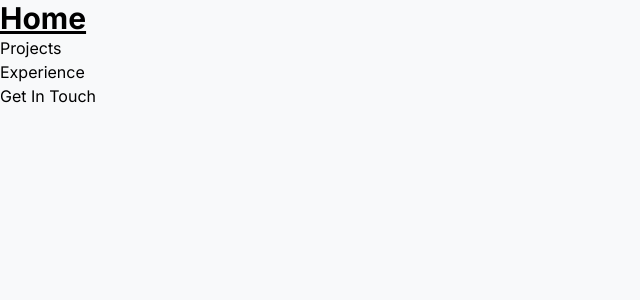
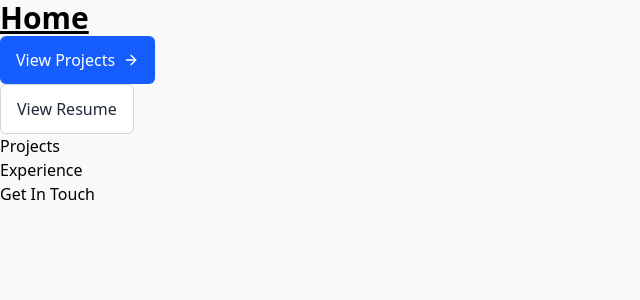
Before and after one commit to gabrielg2020/portfolio, a Svelte app in the folder frontend/: page / in a window 1280 px wide. Shown: the top 300 px of the page, without its empty margins (0-640 px from the left). Built offline with nearby package versions, Linux system fonts and the light colour scheme.

Commit message:
feat(frontend): add button component
Signed-off-by: Gabriel Guimaraes <80750139+gabrielg2020@users.noreply.github.com>

```diff
--- /dev/null
+++ b/frontend/src/components/Button.svelte
@@ -0,0 +1,38 @@
+<script lang="ts">
+  import { ArrowRight } from "@lucide/svelte";
+
+  export let text: string = "Button";
+  export let variant: string = "primary";
+  let isHovered = false;
+
+  const getVariantStyles = () => {
+    switch (variant) {
+      case "primary":
+        return "bg-blue-600 text-white hover:bg-blue-700";
+      case "blank":
+        return "bg-white text-gray-800 border border-gray-300 hover:bg-gray-50";
+    }
+  };
+
+  const getTextStyles = () => {
+    switch (variant) {
+      case "primary":
+        return "pl-4";
+      case "blank":
+        return "px-4";
+    }
+  };
+</script>
+
+<button
+  class="rounded-md flex items-center justify-center gap-2 font-medium transition-all duration-200 {getVariantStyles()}"
+  on:mouseenter={() => (isHovered = true)}
+  on:mouseleave={() => (isHovered = false)}
+>
+  <span class="text-base font-medium py-3 {getTextStyles()}">{text}</span>
+  {#if variant == "primary"}
+    <span class="pr-4 {isHovered ? "translate-x-1" : "translate-x-0"} transition-transform duration-200"
+      ><ArrowRight size="16" /></span
+    >
+  {/if}
+</button>
--- a/frontend/src/pages/Home.svelte
+++ b/frontend/src/pages/Home.svelte
@@ -1,8 +1,11 @@
 <script lang="ts">
+  import Button from "../components/Button.svelte";
 </script>
 
 <div id="home">
   <h1 class="text-3xl font-bold underline font-sans">
     Home
   </h1>
+  <Button text="View Projects" variant="primary"/>
+  <Button text="View Resume" variant="blank"/>
 </div>
--- a/frontend/src/styles/global.css
+++ b/frontend/src/styles/global.css
@@ -7,11 +7,3 @@
   --color-deep-navy: #232946;
   --color-medium-gray: #64748B;
 }
-
-body {
-  font-family: 'Source Sans 3', sans-serif;
-}
-
-h1, h2, h3, h4, h5, h6 {
-  font-family: 'Inter', sans-serif;
-}
```
